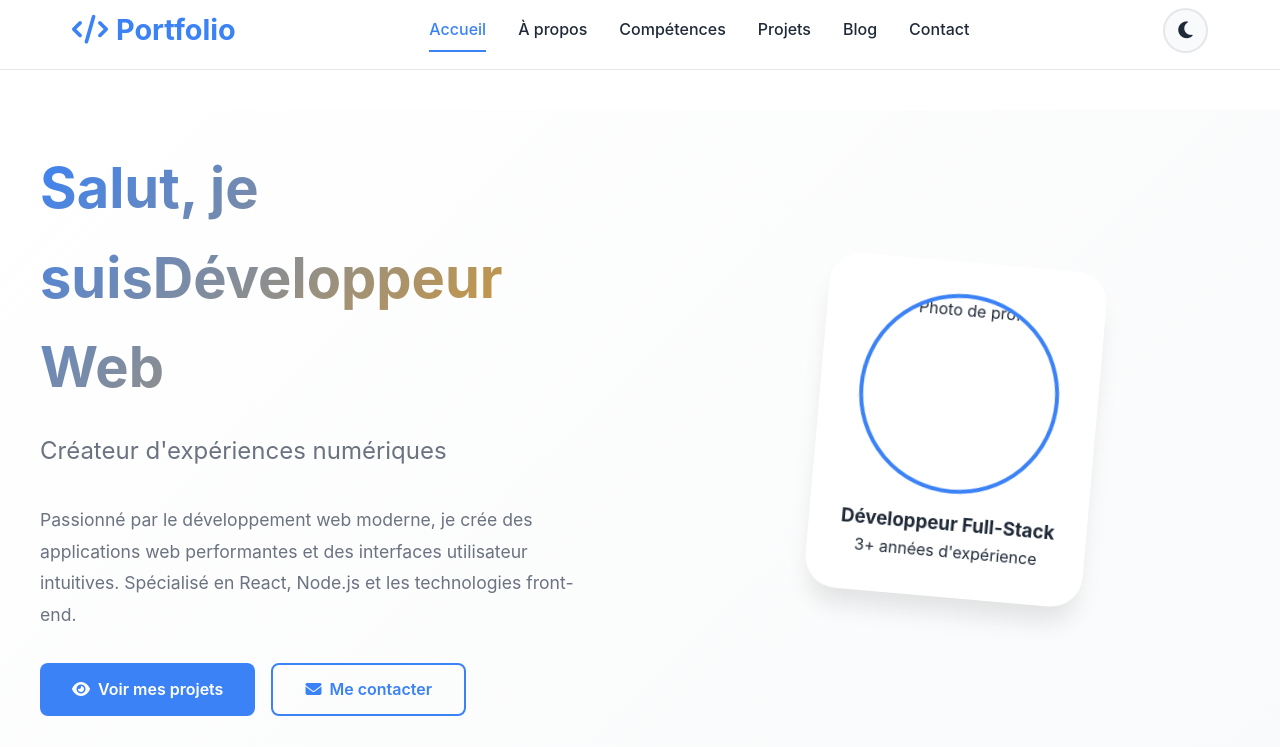
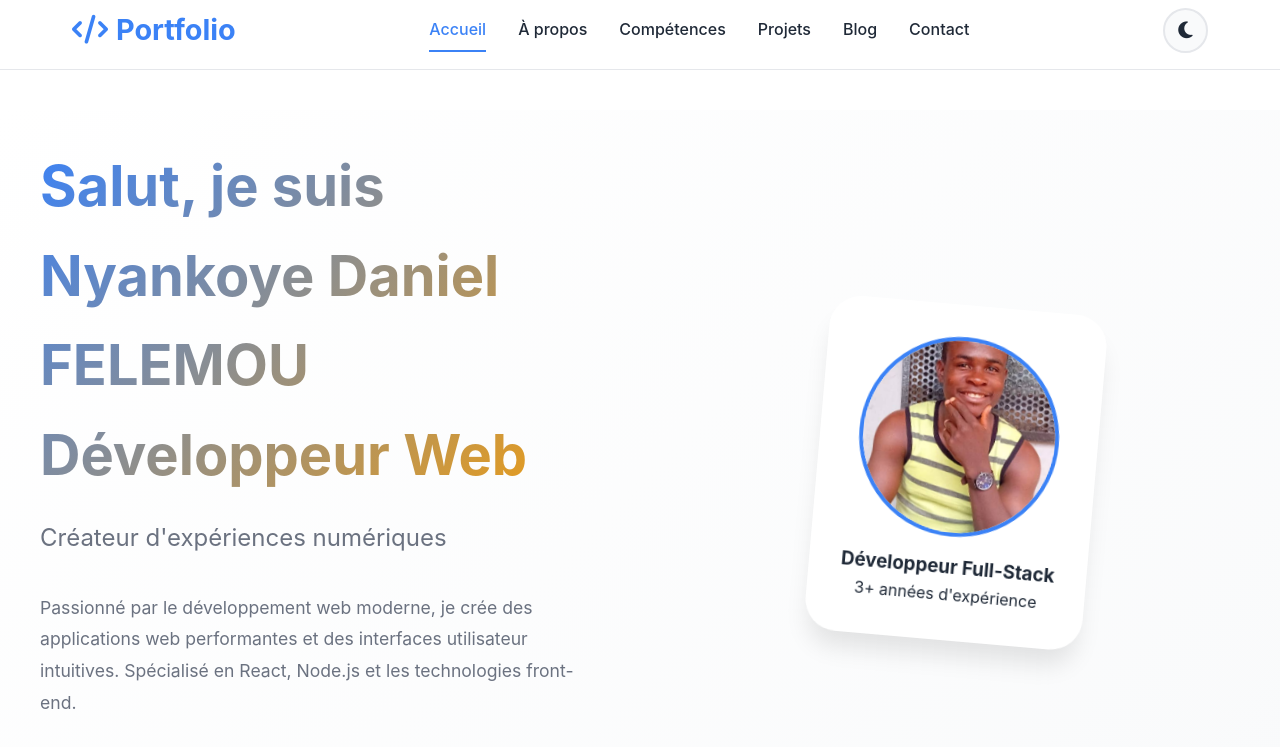
Before and after one commit to ndfelemou/felemou-portfolio_v1, a plain HTML site: page index.html in a window 1280 px wide. Shown: the part 49-796 px from the top of the page. Drawn offline with Linux system fonts and the light colour scheme.

Commit message:
Ajout de l'image de profile

```diff
--- a/index.html
+++ b/index.html
@@ -82,7 +82,7 @@
         <section class="hero">
             <div class="hero-container">
                 <div class="hero-content">
-                    <h1>Salut, je suis<br>Développeur Web</h1>
+                    <h1>Salut, je suis<br> Nyankoye Daniel FELEMOU <br>Développeur Web</h1>
                     <p class="subtitle">Créateur d'expériences numériques</p>
                     <p>Passionné par le développement web moderne, je crée des applications web performantes et des
                         interfaces utilisateur intuitives. Spécialisé en React, Node.js et les technologies front-end.
@@ -101,7 +101,7 @@
                 <div class="hero-image">
                     <div class="profile-card">
                         <div class="profile-img">
-                            <img src="/placeholder.svg" alt="Photo de profil">
+                            <img src="/assets/imgs/img1.jpg" alt="Photo de profil">
                         </div>
                         <h3>Développeur Full-Stack</h3>
                         <p>3+ années d'expérience</p>
```
Also changed, not shown: assets/imgs/img1.jpg (added), 1 other file.
